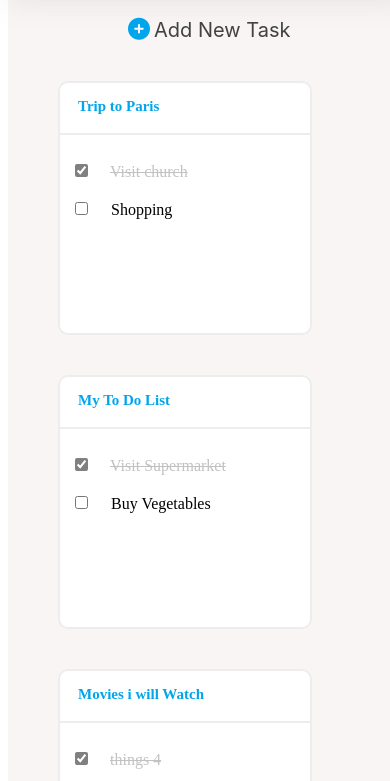
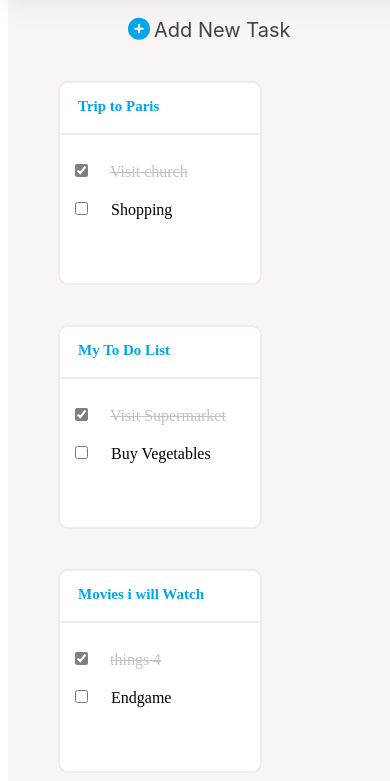
Before and after one commit to saravanan1072/cssproject, a plain HTML site: page index.html in a window 390 px wide. Shown: the part 63-844 px from the top of the page. Drawn offline with Linux system fonts and the light colour scheme.

Commit message:
first commit

```diff
--- a/style.css
+++ b/style.css
@@ -193,8 +193,8 @@ h3{
         left:9%;
     }
     .items{
-        height:250px ;
-         width: 250px;
+        /* height:250px ;
+         width: 250px; */
           margin-left: 50px;
     }
 }
```
